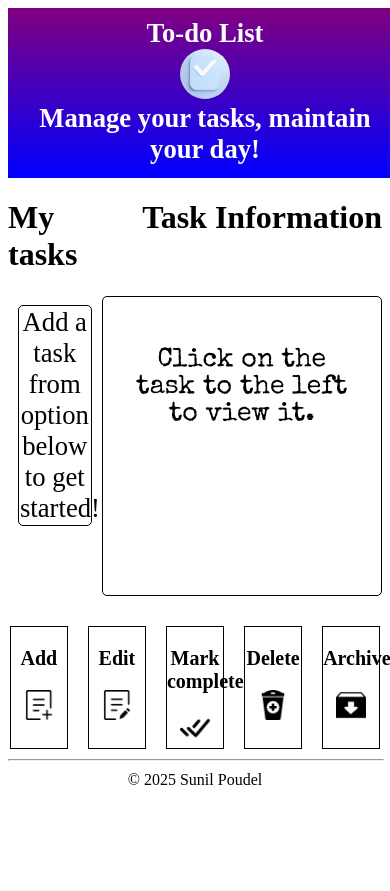
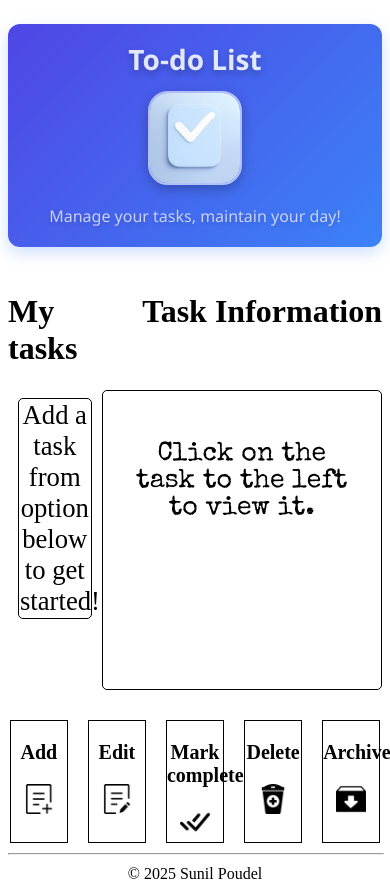
Before and after one commit to sunil-poudel/to-do-list, an Angular app: page / in a window 390 px wide. Before the commit the page ends 844 px from the top, so only its background shows below. Built offline with nearby package versions, Linux system fonts and the light colour scheme; a web font is replaced by a local one.

Commit message:
style header.css

```diff
--- a/src/app/header/header.css
+++ b/src/app/header/header.css
@@ -1,26 +1,89 @@
-div#logo_header > img{
-  height: 50px;
-  width: auto;
-  border-radius: 50%;
+/* header.css */
+
+header {
+  padding: 24px 32px;
+  font-family: 'Segoe UI', Tahoma, Geneva, Verdana, sans-serif;
+  color: #f3f4f6;
+  max-width: 800px;
+  margin: 40px auto;
+  background: linear-gradient(135deg, #4f46e5 0%, #3b82f6 100%);
+  border-radius: 16px;
+  box-shadow: 0 10px 30px rgba(59, 130, 246, 0.35);
 }
 
-header{
-  background-image: linear-gradient(purple, blue);
-  width: 50%;
-  height: 120px;
-  margin: 0 auto;
-  text-align: center;
-  color: white;
-  font-weight: bold;
-  padding: 10px;
+.text-block {
+  display: grid;
+  grid-template-columns: 1fr auto;
+  grid-template-rows: auto auto;
+  grid-template-areas:
+    "heading image"
+    "subheading image";
+  align-items: start;
+  gap: 12px 24px;
 }
-@media (max-width: 580px){
-  header{
-    height: 150px;
+
+.heading {
+  grid-area: heading;
+  font-size: 2.25rem; /* ~36px */
+  font-weight: 700;
+  line-height: 1.1;
+  color: #e0e7ff; /* lighter lavender */
+  text-shadow: 0 3px 6px rgba(0, 0, 0, 0.25);
+  margin: 0;
+}
+
+.subheading {
+  grid-area: subheading;
+  font-size: 1.125rem; /* ~18px */
+  font-weight: 500;
+  color: #c7d2fe; /* soft lavender */
+  margin-top: 4px;
+  line-height: 1.4;
+  text-shadow: 0 2px 4px rgba(0, 0, 0, 0.15);
+}
+
+.text-block img {
+  grid-area: image;
+  width: 120px;
+  height: auto;
+  border-radius: 20px;
+  box-shadow: 0 6px 20px rgba(0, 0, 0, 0.3);
+  border: 3px solid rgba(224, 231, 255, 0.7);
+  object-fit: cover;
+  justify-self: end; /* right align image in its grid cell */
+  transition: transform 0.3s ease;
+}
+
+.text-block img:hover {
+  transform: scale(1.05);
+  box-shadow: 0 8px 28px rgba(0, 0, 0, 0.45);
+}
+
+/* Responsive: Stack vertically on small screens */
+@media (max-width: 600px) {
+  header {
+    padding: 20px 16px;
+    margin: 24px auto;
+    border-radius: 12px;
+    box-shadow: 0 6px 16px rgba(59, 130, 246, 0.25);
+  }
+  .text-block {
+    display: flex;
+    flex-direction: column;
+    align-items: center;
+    text-align: center;
+    gap: 16px;
+  }
+  .text-block img {
+    width: 90px;
+    border-width: 2px;
+    box-shadow: 0 4px 12px rgba(0, 0, 0, 0.25);
+    justify-self: center;
+  }
+  .heading {
+    font-size: 1.75rem; /* ~28px */
+  }
+  .subheading {
+    font-size: 1rem; /* ~16px */
   }
 }
-@media(max-width: 1007px){
-  header{
-    width:100%;
-  }
-}
--- a/src/app/header/header.html
+++ b/src/app/header/header.html
@@ -1,7 +1,7 @@
 <header>
-  <div style="font-size: 20pt;">To-do List</div>
-  <div id="logo_header">
-    <img src="assets/to_do_list.jpg" alt=""/>
+  <div class="text-block">
+    <div class="heading">To-do List</div>
+    <img src="assets/to_do_list.jpg" alt="Profile Image" />
+    <div class="subheading">Manage your tasks, maintain your day!</div>
   </div>
-  <div style="font-size: 20pt;">Manage your tasks, maintain your day!</div>
 </header>
```
